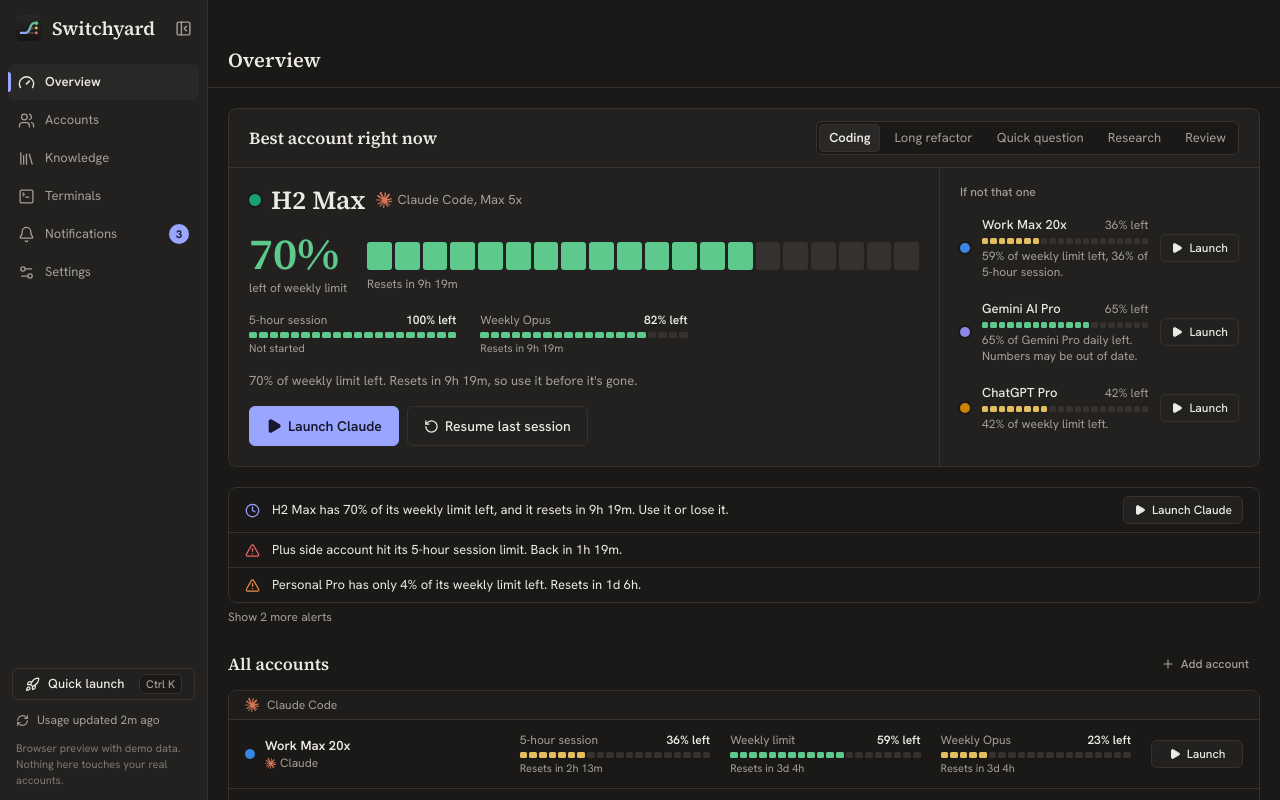
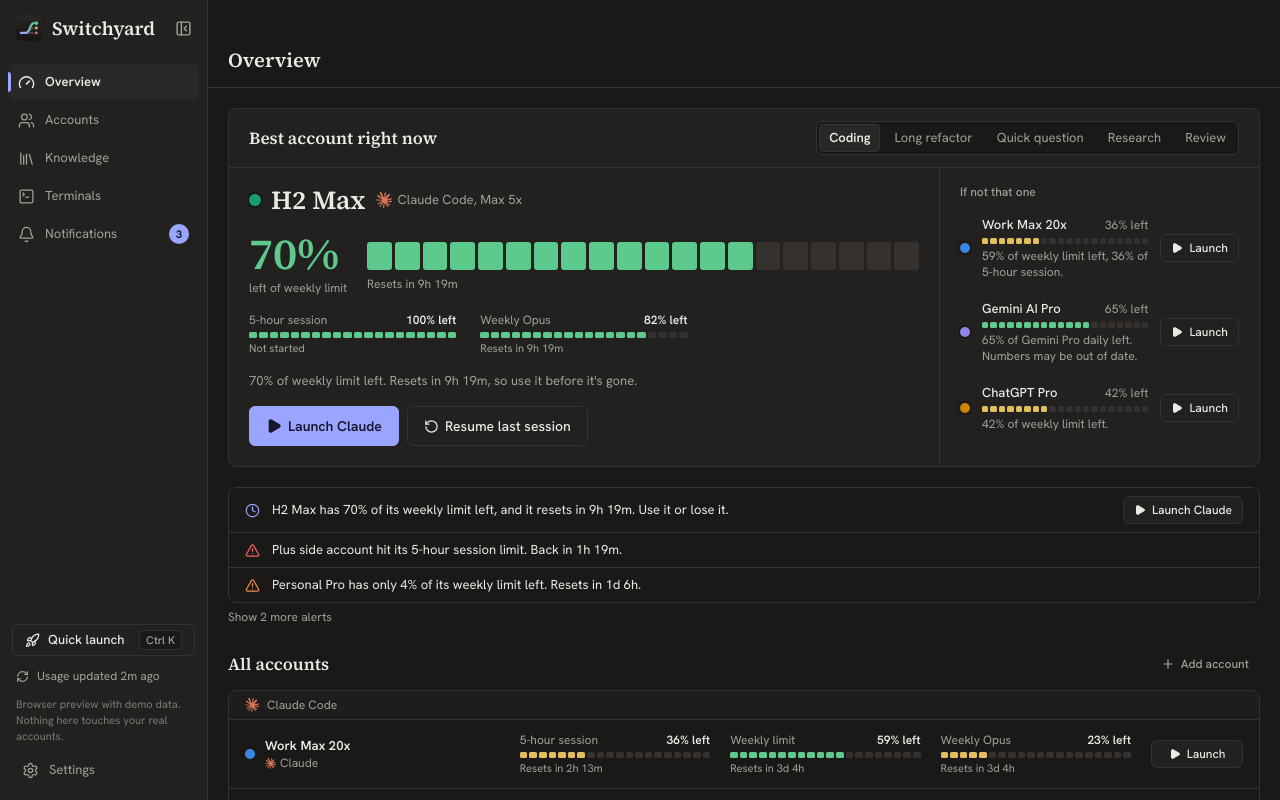
Before and after one commit to CristiMachine25/agent-hub, a React (Vite) app: page / in a window 1280 px wide. Built offline with nearby package versions, Linux system fonts and the light colour scheme.

Commit message:
Move Settings to the bottom of the sidebar with a gear icon
Settings is visited rarely, so it no longer sits in the list of screens
you switch between. It keeps its shortcut (6).

```diff
--- a/src/components/Sidebar.tsx
+++ b/src/components/Sidebar.tsx
@@ -1,6 +1,6 @@
 import clsx from 'clsx'
 import { useEffect } from 'react'
-import { Bell, Gauge, Library, PanelLeftClose, PanelLeftOpen, RefreshCw, Rocket, Settings2, SquareTerminal, Users } from 'lucide-react'
+import { Bell, Gauge, Library, PanelLeftClose, PanelLeftOpen, RefreshCw, Rocket, Settings, SquareTerminal, Users } from 'lucide-react'
 import { useStore, type Screen } from '@/store'
 import { IS_MOCK, api } from '@/api'
 import { formatAgo } from '@/lib/format'
@@ -8,14 +8,23 @@
 import { useCollapsed } from '@/lib/collapse'
 import { Logo } from './Logo'
 
-const NAV: { id: Screen; label: string; icon: typeof Gauge; key: string }[] = [
+interface NavItem {
+  id: Screen
+  label: string
+  icon: typeof Gauge
+  key: string
+}
+
+const NAV: NavItem[] = [
   { id: 'overview', label: 'Overview', icon: Gauge, key: '1' },
   { id: 'accounts', label: 'Accounts', icon: Users, key: '2' },
   { id: 'knowledge', label: 'Knowledge', icon: Library, key: '3' },
   { id: 'terminals', label: 'Terminals', icon: SquareTerminal, key: '4' },
-  { id: 'notifications', label: 'Notifications', icon: Bell, key: '5' },
-  { id: 'settings', label: 'Settings', icon: Settings2, key: '6' }
+  { id: 'notifications', label: 'Notifications', icon: Bell, key: '5' }
 ]
+
+/** Pinned to the bottom of the sidebar, away from the screens you switch between all day. */
+const SETTINGS: NavItem = { id: 'settings', label: 'Settings', icon: Settings, key: '6' }
 
 /** On macOS the native window buttons float over the top of the sidebar. */
 const MAC_TRAFFIC_LIGHTS = isTauri() && detectPlatform() === 'darwin'
@@ -73,23 +82,9 @@
         </button>
       </div>
       <ul className="flex flex-col gap-0.5 px-2 pt-2">
-        {NAV.map((n) => {
-          const on = screen === n.id
-          const Icon = n.icon
-          return (
+        {NAV.map((n) => (
           <li key={n.id}>
-              <button
-                onClick={() => go(n.id)}
-                aria-current={on ? 'page' : undefined}
-                title={`${n.label} (${n.key})`}
-                className={clsx(
-                  'relative flex h-9 w-full items-center gap-2.5 rounded px-2.5 text-sm transition-colors compact:justify-center',
-                  on ? 'bg-raised font-semibold text-ink' : 'text-muted hover:bg-raised/60 hover:text-ink'
-                )}
-              >
-                {on && <span className="absolute left-0 top-2 bottom-2 w-[3px] rounded-r bg-hop" aria-hidden />}
-                <Icon size={17} strokeWidth={on ? 2.2 : 1.8} />
-                <span className="flex-1 text-left compact:hidden">{n.label}</span>
+            <NavButton item={n} on={screen === n.id} onClick={() => go(n.id)}>
               {n.id === 'notifications' && unread > 0 && (
                 <span
                   className="min-w-5 rounded-full bg-hop px-1.5 text-center text-[11px] font-bold leading-5 text-hop-ink compact:absolute compact:right-1 compact:top-0.5 compact:min-w-4 compact:px-1 compact:leading-4"
@@ -98,10 +93,9 @@
                   {unread}
                 </span>
               )}
-              </button>
+            </NavButton>
           </li>
-          )
-        })}
+        ))}
       </ul>
 
       <div className="mt-auto flex flex-col gap-2 p-3 compact:items-center compact:px-1">
@@ -132,7 +126,28 @@
             Browser preview with demo data. Nothing here touches your real accounts.
           </p>
         )}
+        <NavButton item={SETTINGS} on={screen === SETTINGS.id} onClick={() => go(SETTINGS.id)} />
       </div>
     </nav>
   )
 }
+
+function NavButton({ item, on, onClick, children }: { item: NavItem; on: boolean; onClick: () => void; children?: React.ReactNode }) {
+  const Icon = item.icon
+  return (
+    <button
+      onClick={onClick}
+      aria-current={on ? 'page' : undefined}
+      title={`${item.label} (${item.key})`}
+      className={clsx(
+        'relative flex h-9 w-full items-center gap-2.5 rounded px-2.5 text-sm transition-colors compact:justify-center',
+        on ? 'bg-raised font-semibold text-ink' : 'text-muted hover:bg-raised/60 hover:text-ink'
+      )}
+    >
+      {on && <span className="absolute left-0 top-2 bottom-2 w-[3px] rounded-r bg-hop" aria-hidden />}
+      <Icon size={17} strokeWidth={on ? 2.2 : 1.8} />
+      <span className="flex-1 text-left compact:hidden">{item.label}</span>
+      {children}
+    </button>
+  )
+}
```
Lines whose indentation alone changed are shown as unchanged.
